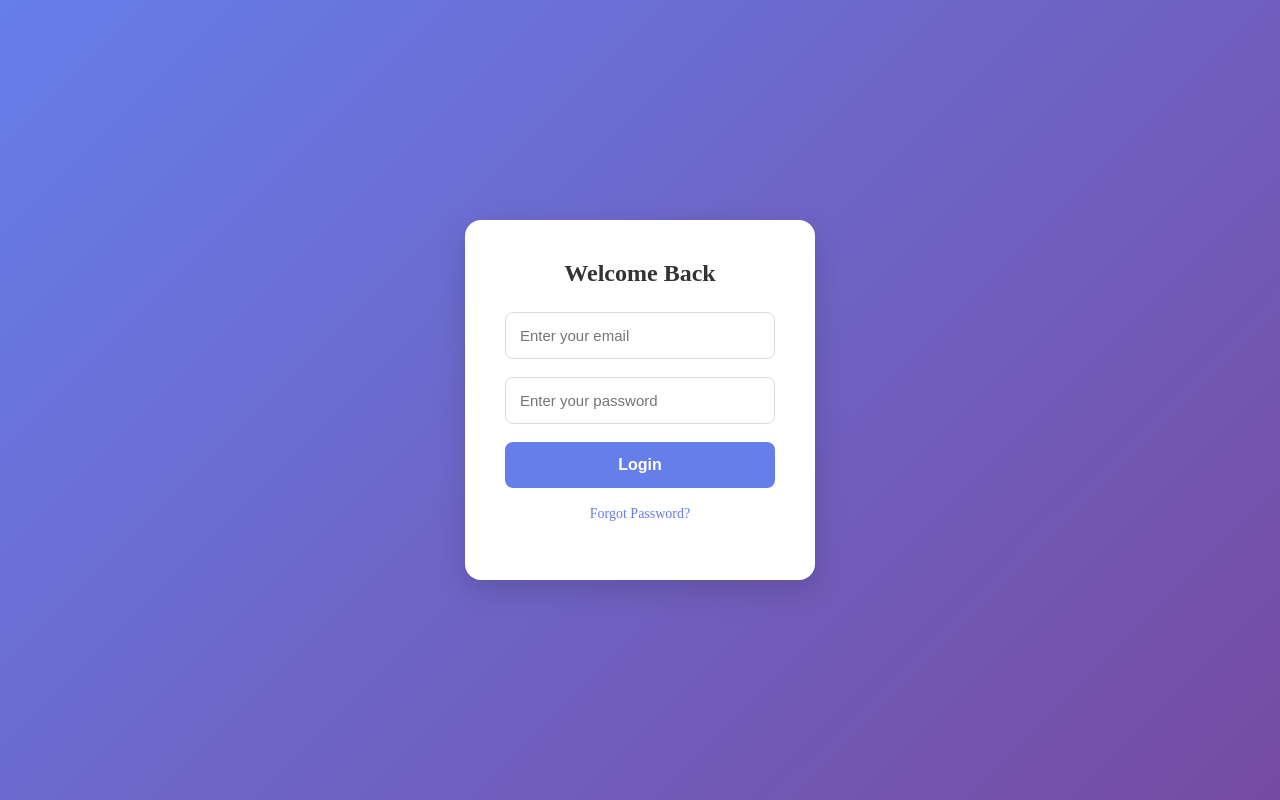
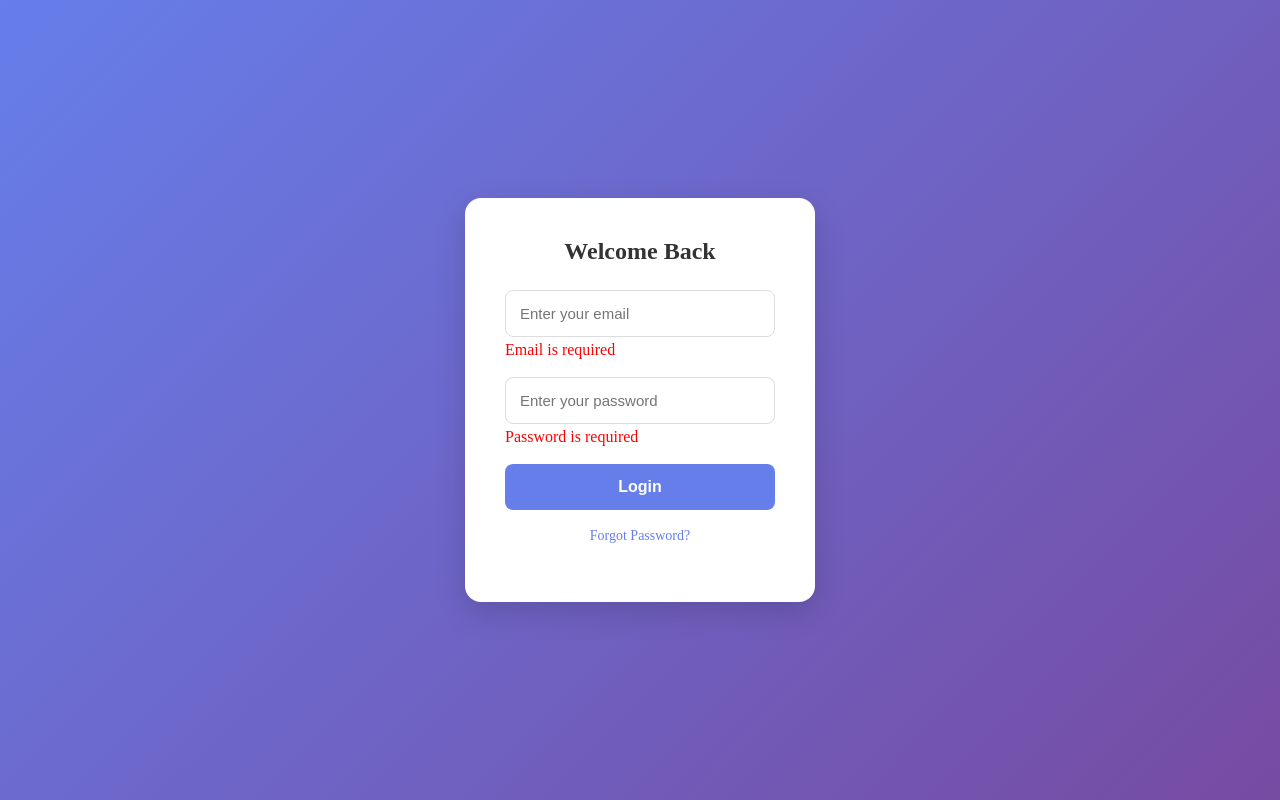
Before and after one commit to bnmanish/Appointment-Booking-System, a React (Vite) app in the folder frontend/: page / in a window 1280 px wide. Both pictures are taken after a click on the button "Login". Built offline with nearby package versions, Linux system fonts and the light colour scheme.

Commit message:
login page validation

```diff
--- a/frontend/src/App.tsx
+++ b/frontend/src/App.tsx
@@ -5,10 +5,20 @@ function App() {
 
   const [email, setEmail] = useState("");
   const [password, setPassword] = useState("");
+  const [errorEmail, setErrorEmail] = useState(false);
+  const [errorPassword, setErrorPassword] = useState(false);
+
 
 
   const handleClick = () => {
     console.log(email,password);
+
+    const emailEmpty = email.trim() === "";
+    const passwordEmpty = password.trim() === "";
+
+    setErrorEmail(emailEmpty);
+    setErrorPassword(passwordEmpty);
+
   };
 
   return (
@@ -23,7 +33,9 @@ function App() {
             placeholder="Enter your email"
             value={email}
             onChange={(e) => setEmail(e.target.value)}
+            onFocus={() => setErrorEmail(false)}
           />
+          {errorEmail && <p className="errorcls">Email is required</p>}
         </div>
 
         <div>
@@ -33,7 +45,9 @@ function App() {
             placeholder="Enter your password"
             value={password}
             onChange={(e) => setPassword(e.target.value)}
+            onFocus={() => setErrorPassword(false)}
           />
+          {errorPassword && <p className="errorcls">Password is required</p>}
         </div>
 
         <div>
--- a/frontend/src/index.css
+++ b/frontend/src/index.css
@@ -83,3 +83,8 @@
 .extra-links a:hover {
   text-decoration: underline;
 }
+
+.errorcls{
+  color: red;
+  margin: 4px 0px;
+}
```
